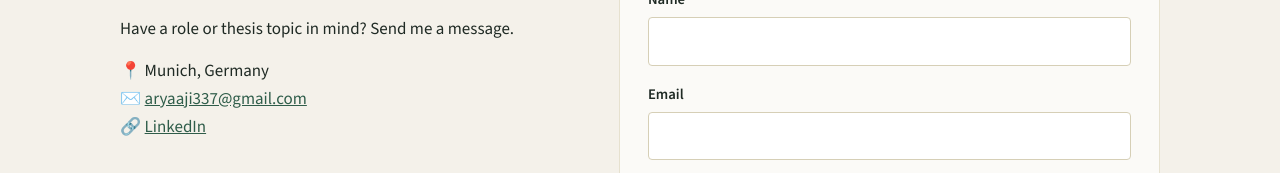
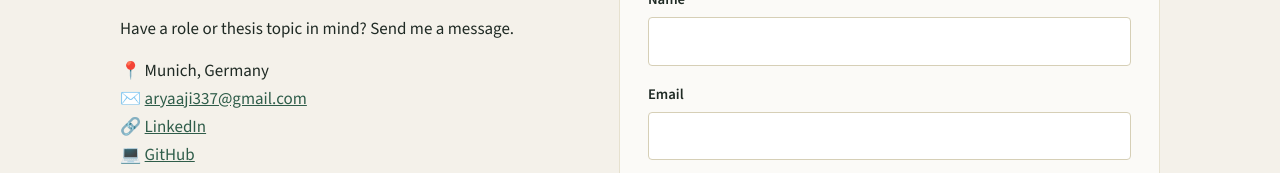
Before and after one commit to aryaa-ji/aryaa-ji.github.io, a plain HTML site: page index.html in a window 1280 px wide. Shown: the part 4806-4979 px from the top of the page. Drawn offline with nearby package versions, Linux system fonts and the light colour scheme.

Commit message:
Update index.html

```diff
--- a/index.html
+++ b/index.html
@@ -238,7 +238,7 @@ footer .wrap{display:flex;justify-content:space-between;flex-wrap:wrap;gap:10px}
 <div class="info">
 <div class="head" style="margin-bottom:18px"><h2>Let's talk</h2></div>
 <p>Have a role or thesis topic in mind? Send me a message.</p>
-<p>📍 Munich, Germany<br>✉️ <a href="mailto:aryaaji337@gmail.com">aryaaji337@gmail.com</a><br>🔗 <a href="https://www.linkedin.com/in/arya-aji-8ba163243" target="_blank" rel="noopener">LinkedIn</a></p>
+<p>📍 Munich, Germany<br>✉️ <a href="mailto:aryaaji337@gmail.com">aryaaji337@gmail.com</a><br>🔗 <a href="https://www.linkedin.com/in/arya-aji-8ba163243" target="_blank" rel="noopener">LinkedIn</a><br>💻 <a href="https://github.com/aryaa-ji" target="_blank" rel="noopener">GitHub</a></p>
 </div>
 <form action="https://formsubmit.co/aryaaji337@gmail.com" method="POST">
 <input type="hidden" name="_subject" value="New message from your portfolio">
```
